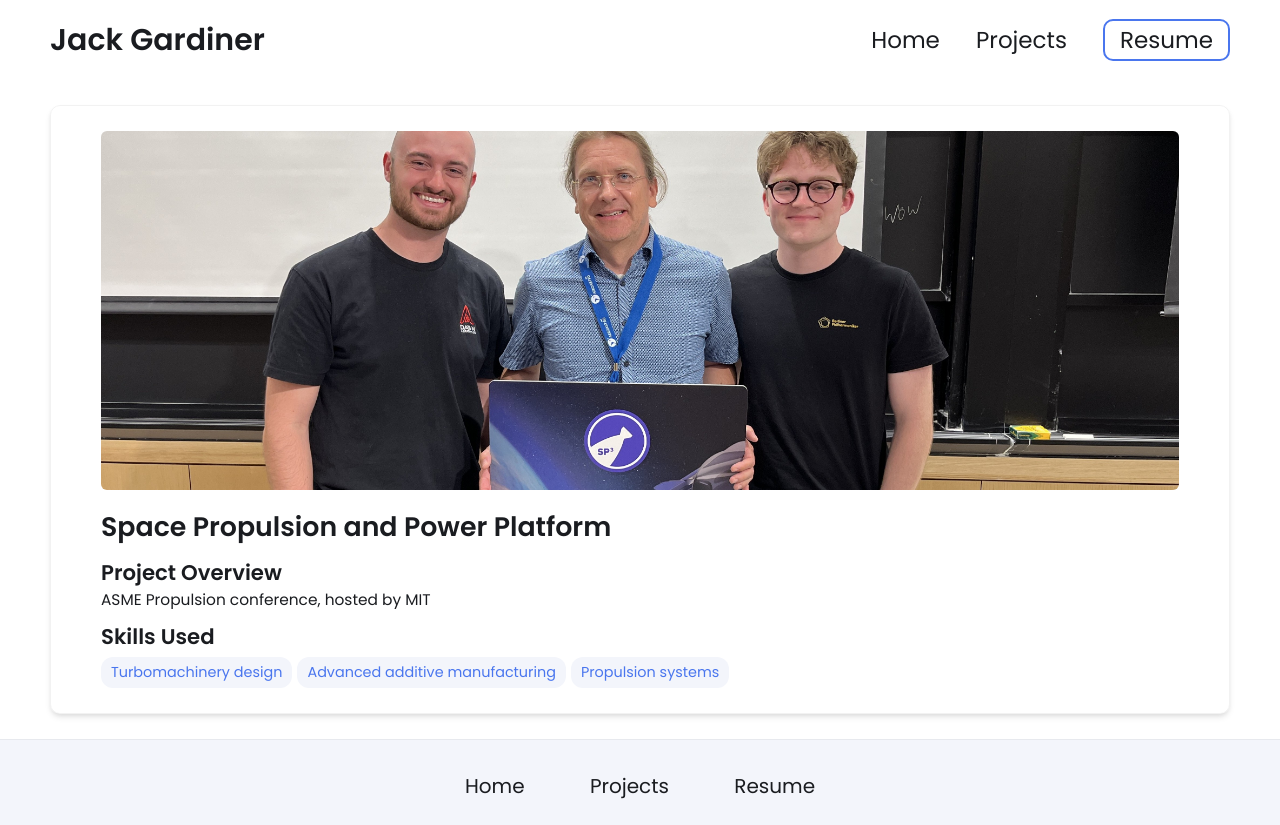
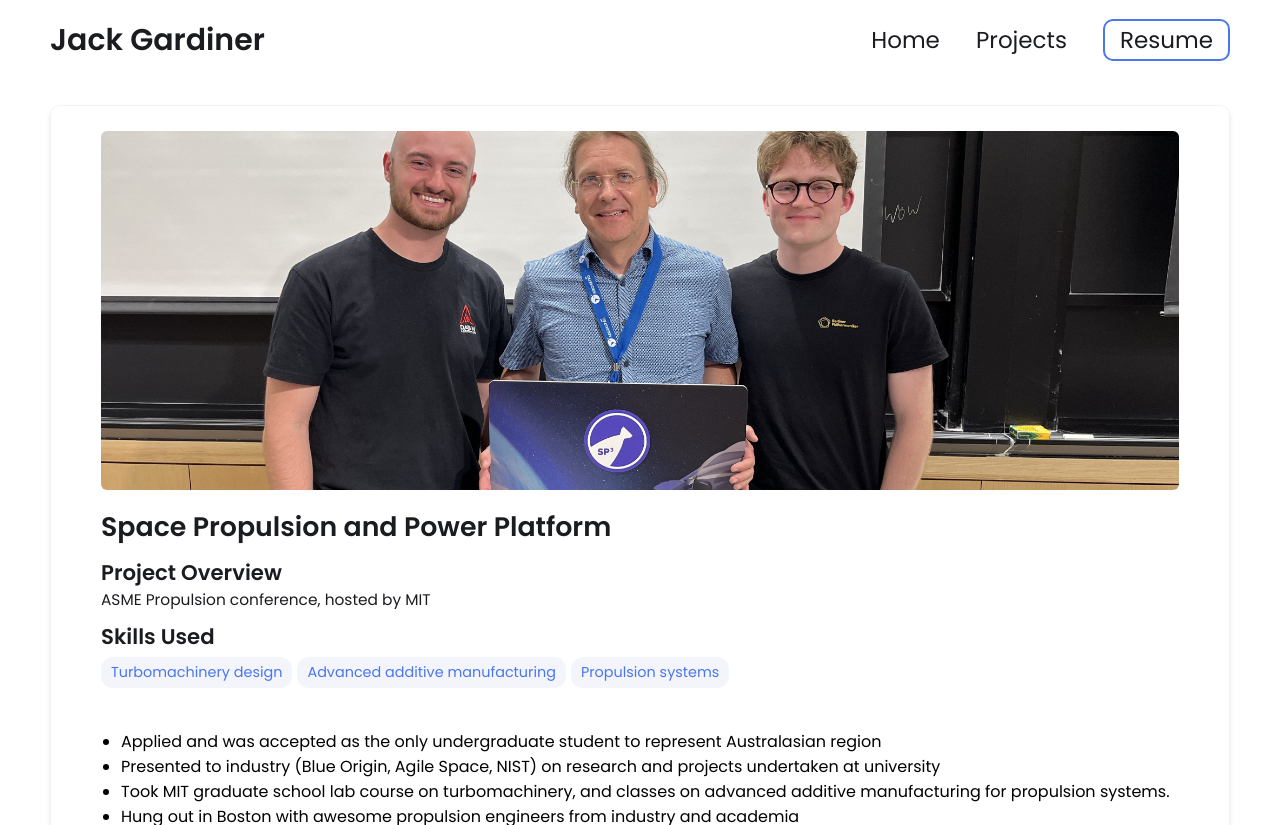
Before and after one commit to JackGardiner/JackGardiner.github.io, a Jekyll site: the page built from _projects/SP3/index.md, in a window 1280 px wide. Shown: the top 825 px of the page. Built offline with Jekyll 4.4.1, drawn with Linux system fonts in a browser that asks for light colours; grey boxes are pictures that could not be loaded.

Commit message:
project updates

```diff
--- a/_projects/SP3/index.md
+++ b/_projects/SP3/index.md
@@ -8,3 +8,10 @@ skills:
 - Propulsion systems
 main-image: /sp3-group-crop.jpg
 ---
+
+- Applied and was accepted as the only undergraduate student to represent Australasian region
+- Presented to industry (Blue Origin, Agile Space, NIST) on research and projects undertaken at university
+- Took MIT graduate school lab course on turbomachinery, and classes on advanced additive manufacturing for propulsion systems.
+- Hung out in Boston with awesome propulsion engineers from industry and academia
+
+{% include image-gallery.html images="sp3-dome.JPG, sp3-starship.JPG" height="400" %}
```
Also changed, not shown: 4 other files.
